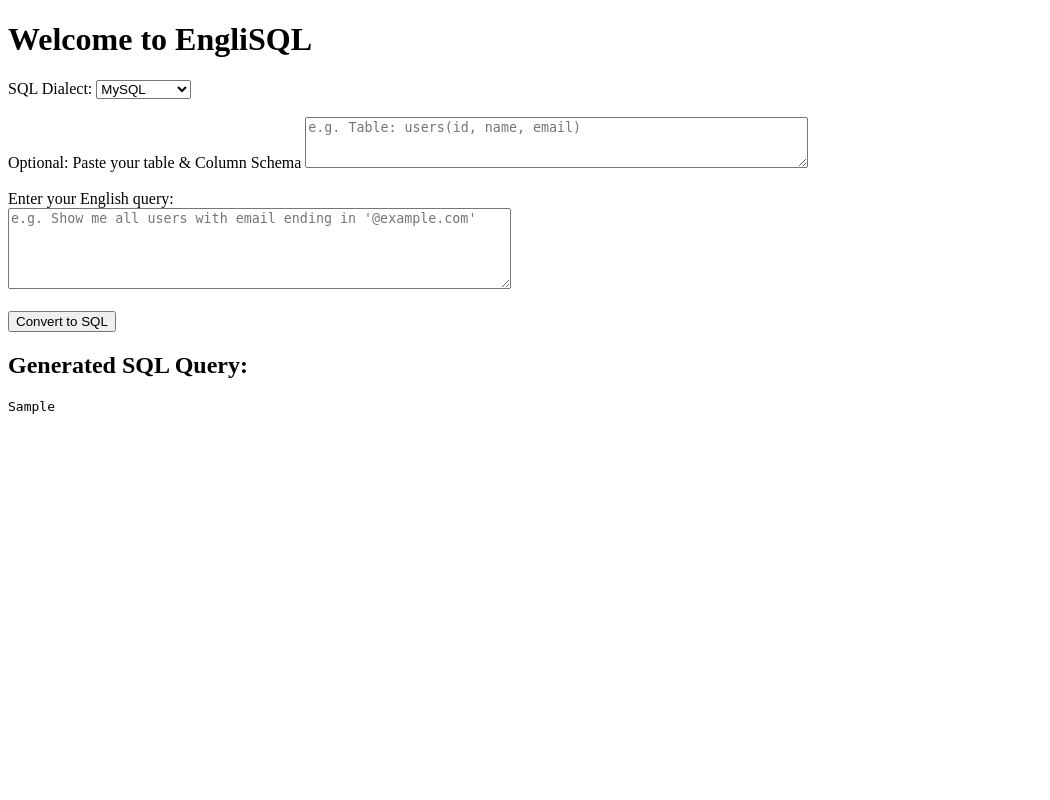
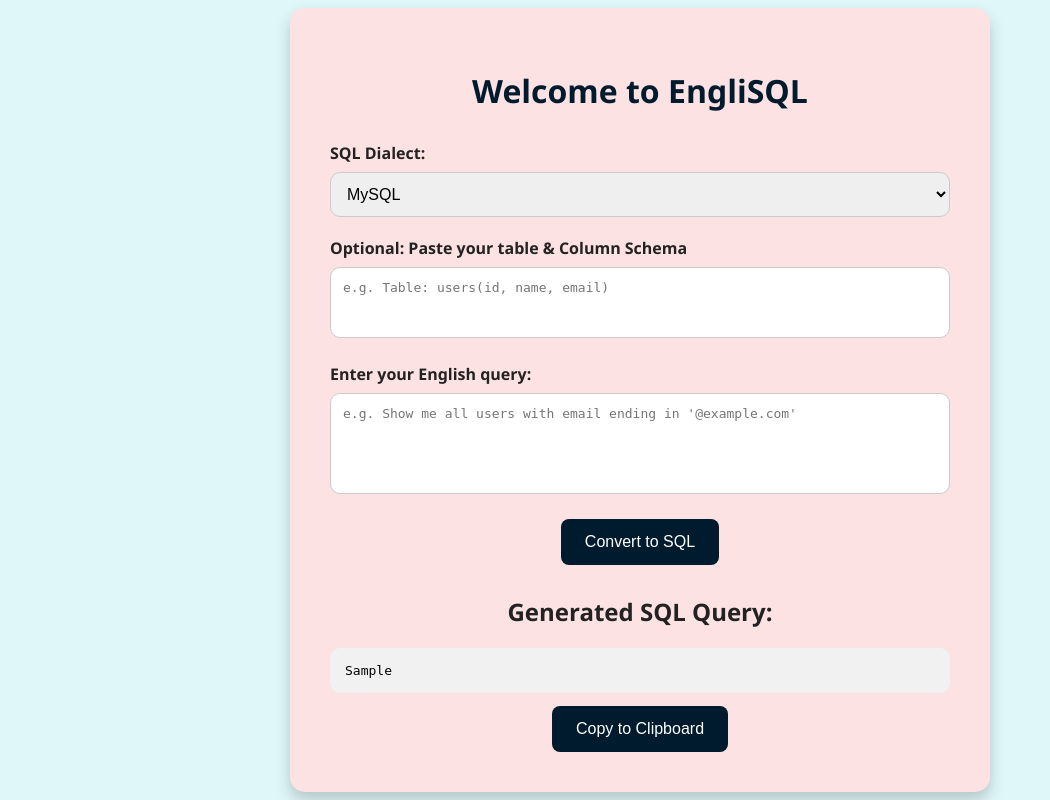
Before and after one commit to mrudulchaudhari/EngliSQL, a Django app: template EngliSQL/translator/templates/home.html in a window 1280 px wide. Shown: the whole page, without its empty margins (0-1050 px from the left). Run offline with Django 5.2, Linux system fonts and the light colour scheme; the template is opened without the code that fills it: most values are stand-ins (such as "Sample title", 1, 10 or a date in 2020).

Commit message:
updated views and template
while working on template, when converting a second or next sql, it used to show the previous sqls, so i removed it and also added clipboard functionality

```diff
--- a/EngliSQL/translator/templates/home.html
+++ b/EngliSQL/translator/templates/home.html
@@ -3,42 +3,200 @@
 
 <head>
     <title>EngliSQL - English to SQL Converter</title>
+    <style>
+        * {
+            box-sizing: border-box;
+        }
+
+        body {
+            background-color: #e0f7f9;
+            font-family: 'Segoe UI', Tahoma, Geneva, Verdana, sans-serif;
+            margin: 0;
+            padding: 0;
+            height: 100vh;
+            display: flex;
+            justify-content: center;
+            align-items: center;
+        }
+
+        .container {
+            background-color: #fce2e2;
+            padding: 40px;
+            border-radius: 15px;
+            box-shadow: 0 8px 16px rgba(0, 0, 0, 0.2);
+            width: 100%;
+            max-width: 700px;
+            animation: fadeIn 0.8s ease-in-out;
+        }
+
+        @keyframes fadeIn {
+            from {
+                opacity: 0;
+                transform: translateY(20px);
+            }
+
+            to {
+                opacity: 1;
+                transform: translateY(0);
+            }
+        }
+
+        h1 {
+            text-align: center;
+            color: #001b2d;
+            margin-bottom: 30px;
+        }
+
+        label {
+            font-weight: bold;
+            display: block;
+            margin-bottom: 8px;
+            color: #222;
+        }
+
+        select,
+        textarea {
+            width: 100%;
+            padding: 12px;
+            margin-bottom: 20px;
+            border: 1px solid #ccc;
+            border-radius: 10px;
+            font-size: 1em;
+        }
+
+        textarea {
+            resize: none;
+        }
+
+        button {
+            background-color: #001b2d;
+            color: white;
+            border: none;
+            padding: 14px 24px;
+            border-radius: 8px;
+            cursor: pointer;
+            font-size: 1em;
+            transition: background-color 0.3s ease;
+            display: block;
+            margin: 0 auto;
+        }
+
+        button:hover {
+            background-color: #3742fa;
+        }
+
+        h2 {
+            text-align: center;
+            color: #222;
+            margin-top: 30px;
+        }
+
+        pre {
+            background-color: #f1f1f1;
+            padding: 15px;
+            border-radius: 10px;
+            white-space: pre-wrap;
+            word-wrap: break-word;
+            margin-top: 20px;
+        }
+
+        p {
+            text-align: center;
+            color: rgb(7, 58, 0);
+        }
+
+        .spinner {
+            border: 6px solid #f3f3f3;
+            border-top: 6px solid #4a4aef;
+            border-radius: 50%;
+            width: 50px;
+            height: 50px;
+            animation: spin 1s linear infinite;
+            margin: 30px auto;
+        }
+
+        @keyframes spin {
+            0% {
+                transform: rotate(0deg);
+            }
+
+            100% {
+                transform: rotate(360deg);
+            }
+        }
+    </style>
 </head>
 
-
-<body class="bg-gray-400 text-gray-900 p-6">
+<body>
+    <div class="container">
         <h1>Welcome to EngliSQL</h1>
 
-    <form method="POST">
+        <form method="POST" id="query-form" onsubmit="return showLoader()">
             {% csrf_token %}
+
             <label for="schema">SQL Dialect:</label>
             <select name="schema" id="schema">
                 <option value="MySQL">MySQL</option>
                 <option value="SQLite">SQLite</option>
                 <option value="PostgreSQL">PostgreSQL</option>
-        </select><br><br>
+            </select>
 
             <label for="user_schema">Optional: Paste your table & Column Schema</label>
-        <textarea name="user_schema" id="user_schema" rows="3" , cols="60"
-            placeholder="e.g. Table: users(id, name, email)"></textarea><br><br>
+            <textarea name="user_schema" id="user_schema" rows="3"
+                placeholder="e.g. Table: users(id, name, email)"></textarea>
 
-        <label for="english_query">Enter your English query:</label><br>
-        <textarea name="english_query" id="english_query" rows="5" cols="60" required
-            placeholder="e.g. Show me all users with email ending in '@example.com'"></textarea><br><br>
+            <label for="english_query">Enter your English query:</label>
+            <textarea name="english_query" id="english_query" rows="5" required
+                placeholder="e.g. Show me all users with email ending in '@example.com'"></textarea>
 
-        <button type="submit">Convert to SQL</button>
+            <button type="submit" id="submit-btn">Convert to SQL</button>
+        </form>
 
+        <div id="loader" style="display:none;">
+            <div class="spinner"></div>
+            <p style="text-align:center;">Generating your SQL query...</p>
+        </div>
 
-    </form>
         {% if sql_query %}
+        <div id="result-box">
             <h2>Generated SQL Query:</h2>
-    <pre>{{ sql_query }}</pre>
+            <pre id="sqlOutput">{{ sql_query }}</pre>
+            <button onclick="copyToClipboard()">Copy to Clipboard</button>
+        </div>
         {% endif %}
 
         {% if error %}
-    <h2>Error:</h2>
+        <h2 style="color:red;">Error:</h2>
         <p>{{ error }}</p>
         {% endif %}
+    </div>
+
+    <script>
+        function showLoader() {
+            // Hide any previous output
+            const resultBox = document.getElementById("result-box");
+            if (resultBox) {
+                resultBox.style.display = "none";
+            }
+
+            // Show spinner and disable button
+            document.getElementById("loader").style.display = "block";
+            const btn = document.getElementById("submit-btn");
+            btn.textContent = "Loading...";
+            btn.disabled = true;
+
+            return true; // allow form to submit
+        }
+
+        function copyToClipboard() {
+            const text = document.getElementById('sqlOutput').innerText;
+            navigator.clipboard.writeText(text).then(() => {
+                alert("SQL query copied to clipboard!");
+            }).catch(() => {
+                alert("Failed to copy. Please try manually.");
+            });
+        }
+    </script>
 </body>
 
 </html>
```
Also changed, not shown: EngliSQL/translator/views.py (+13 -4 lines). Lines whose indentation alone changed are shown as unchanged.
